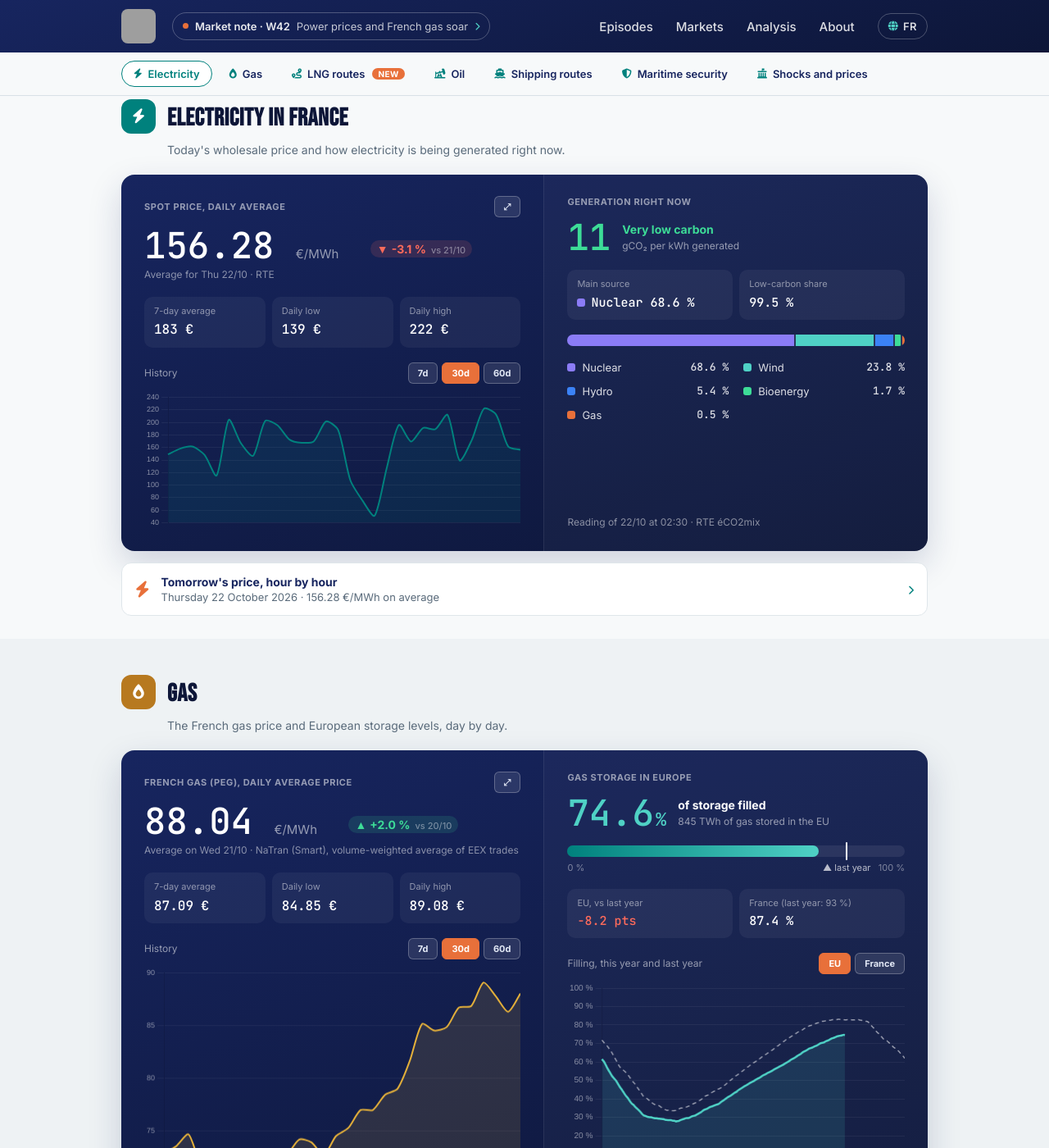
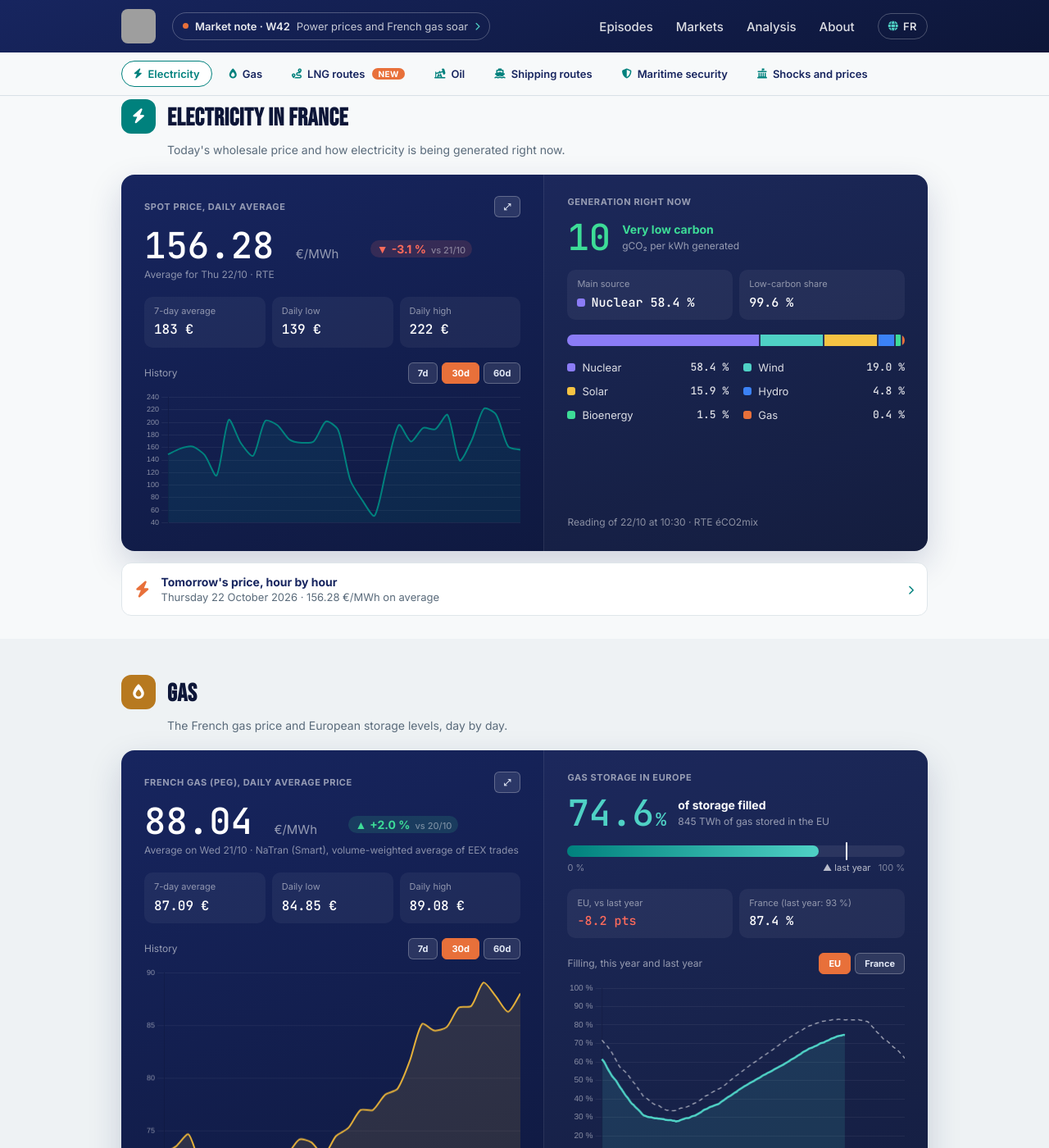
Before and after one commit to InsideEnergyMarkets/Inside-Energy-Markets, a Jekyll site: the page built from en/markets/index.html, in a window 1280 px wide and 1400 px high, scrolled down 383 px. Shown: the whole window at 82% size. Built offline with Jekyll 4.4.1, drawn with Linux system fonts in a browser that asks for light colours; some of the changed text lies outside the part shown; grey boxes are pictures that could not be loaded.

Commit message:
Mise à jour automatique des données marché

```diff
--- a/_data/fuel.json
+++ b/_data/fuel.json
@@ -1 +1 @@
-{"date":"2026-10-22","gazole":2.362,"e10":2.143,"stations":6778,"change_7d":{"since":"2026-10-15","gazole_cts":0.3,"e10_cts":-2.7},"history":{"2026-09-30":{"gazole":2.38,"e10":2.163},"2026-10-01":{"gazole":2.374,"e10":2.16},"2026-10-02":{"gazole":2.373,"e10":2.16},"2026-10-03":{"gazole":2.372,"e10":2.163},"2026-10-04":{"gazole":2.373,"e10":2.168},"2026-10-05":{"gazole":2.369,"e10":2.164},"2026-10-06":{"gazole":2.36,"e10":2.156},"2026-10-07":{"gazole":2.35,"e10":2.151},"2026-10-08":{"gazole":2.344,"e10":2.149},"2026-10-09":{"gazole":2.343,"e10":2.152},"2026-10-10":{"gazole":2.345,"e10":2.157},"2026-10-11":{"gazole":2.346,"e10":2.165},"2026-10-12":{"gazole":2.351,"e10":2.164},"2026-10-13":{"gazole":2.353,"e10":2.163},"2026-10-14":{"gazole":2.355,"e10":2.17},"2026-10-15":{"gazole":2.359,"e10":2.17},"2026-10-16":{"gazole":2.362,"e10":2.164},"2026-10-17":{"gazole":2.365,"e10":2.168},"2026-10-18":{"gazole":2.368,"e10":2.175},"2026-10-19":{"gazole":2.366,"e10":2.163},"2026-10-20":{"gazole":2.364,"e10":2.154},"2026-10-21":{"gazole":2.364,"e10":2.147},"2026-10-22":{"gazole":2.362,"e10":2.143}}}
+{"date":"2026-10-22","gazole":2.364,"e10":2.138,"stations":7039,"change_7d":{"since":"2026-10-15","gazole_cts":0.5,"e10_cts":-3.2},"history":{"2026-09-30":{"gazole":2.38,"e10":2.163},"2026-10-01":{"gazole":2.374,"e10":2.16},"2026-10-02":{"gazole":2.373,"e10":2.16},"2026-10-03":{"gazole":2.372,"e10":2.163},"2026-10-04":{"gazole":2.373,"e10":2.168},"2026-10-05":{"gazole":2.369,"e10":2.164},"2026-10-06":{"gazole":2.36,"e10":2.156},"2026-10-07":{"gazole":2.35,"e10":2.151},"2026-10-08":{"gazole":2.344,"e10":2.149},"2026-10-09":{"gazole":2.343,"e10":2.152},"2026-10-10":{"gazole":2.345,"e10":2.157},"2026-10-11":{"gazole":2.346,"e10":2.165},"2026-10-12":{"gazole":2.351,"e10":2.164},"2026-10-13":{"gazole":2.353,"e10":2.163},"2026-10-14":{"gazole":2.355,"e10":2.17},"2026-10-15":{"gazole":2.359,"e10":2.17},"2026-10-16":{"gazole":2.362,"e10":2.164},"2026-10-17":{"gazole":2.365,"e10":2.168},"2026-10-18":{"gazole":2.368,"e10":2.175},"2026-10-19":{"gazole":2.366,"e10":2.163},"2026-10-20":{"gazole":2.364,"e10":2.154},"2026-10-21":{"gazole":2.364,"e10":2.147},"2026-10-22":{"gazole":2.364,"e10":2.138}}}
--- a/_data/market.json
+++ b/_data/market.json
@@ -1,7 +1,7 @@
 {
-  "updated_at": "2026-10-22T02:55:21.150521Z",
+  "updated_at": "2026-10-22T10:59:44.856919Z",
   "brent": {
-    "price_usd": 110.52,
+    "price_usd": 111.83,
     "date": "2026-10-22",
     "unit": "USD/baril",
     "source": "OilPriceAPI",
@@ -9,10 +9,10 @@
     "date_label_en": "Price on Thu 22/10",
     "prev_value": 109.67,
     "prev_date": "2026-10-21",
-    "change_pct": 0.8
+    "change_pct": 2.0
   },
   "wti": {
-    "price_usd": 98.37,
+    "price_usd": 99.26,
     "date": "2026-10-22",
     "unit": "USD/baril",
     "source": "OilPriceAPI",
@@ -20,17 +20,17 @@
     "date_label_en": "Price on Thu 22/10"
   },
   "henry_hub": {
-    "price_usd_mmbtu": 2.77,
+    "price_usd_mmbtu": 2.76,
     "date": "2026-10-22",
     "unit": "USD/MMBtu",
     "source": "OilPriceAPI",
     "date_label": "Cours du jeu. 22/10",
     "date_label_en": "Price on Thu 22/10",
-    "price_eur_mwh": 8.41,
+    "price_eur_mwh": 8.38,
     "usd_per_eur": 1.1234,
     "prev_value": 8.44,
     "prev_date": "2026-10-21",
-    "change_pct": -0.4
+    "change_pct": -0.7
   },
   "peg": {
     "price_eur_mwh": 88.04,
@@ -44,17 +44,18 @@
     "change_pct": 2.0
   },
   "mix_france": {
-    "date_heure": "2026-10-22T02:30:00+00:00",
+    "date_heure": "2026-10-22T10:30:00+00:00",
     "shares": {
-      "nucleaire": 68.6,
-      "eolien": 23.8,
-      "hydraulique": 5.4,
-      "bioenergies": 1.7,
-      "gaz": 0.5
+      "nucleaire": 58.4,
+      "eolien": 19.0,
+      "solaire": 15.9,
+      "hydraulique": 4.8,
+      "bioenergies": 1.5,
+      "gaz": 0.4
     },
     "top_source": "nucleaire",
-    "top_share": 68.6,
-    "co2_intensity": 11
+    "top_share": 58.4,
+    "co2_intensity": 10
   },
   "spot_price_france": {
     "price_eur_mwh": 156.28,
--- a/_data/market_history.json
+++ b/_data/market_history.json
@@ -839,19 +839,20 @@
   },
   {
     "date": "2026-10-22",
-    "brent_usd": 110.52,
+    "brent_usd": 111.83,
     "brent_source": "OilPriceAPI",
-    "henry_hub_usd_mmbtu": 2.77,
+    "henry_hub_usd_mmbtu": 2.76,
     "henry_hub_source": "OilPriceAPI",
     "spot_eur_mwh": 156.28,
     "spot_source": "RTE",
     "mix_shares": {
-      "nucleaire": 68.6,
-      "eolien": 23.8,
-      "hydraulique": 5.4,
-      "bioenergies": 1.7,
-      "gaz": 0.5
+      "nucleaire": 58.4,
+      "eolien": 19.0,
+      "solaire": 15.9,
+      "hydraulique": 4.8,
+      "bioenergies": 1.5,
+      "gaz": 0.4
     },
-    "henry_hub_eur_mwh": 8.41
+    "henry_hub_eur_mwh": 8.38
   }
 ]
```
Also changed, not shown: _data/day_ahead.json (+1 -1 lines), _data/weekly_summary.json (+4 -4 lines), _data/oil_shocks_data.json.
